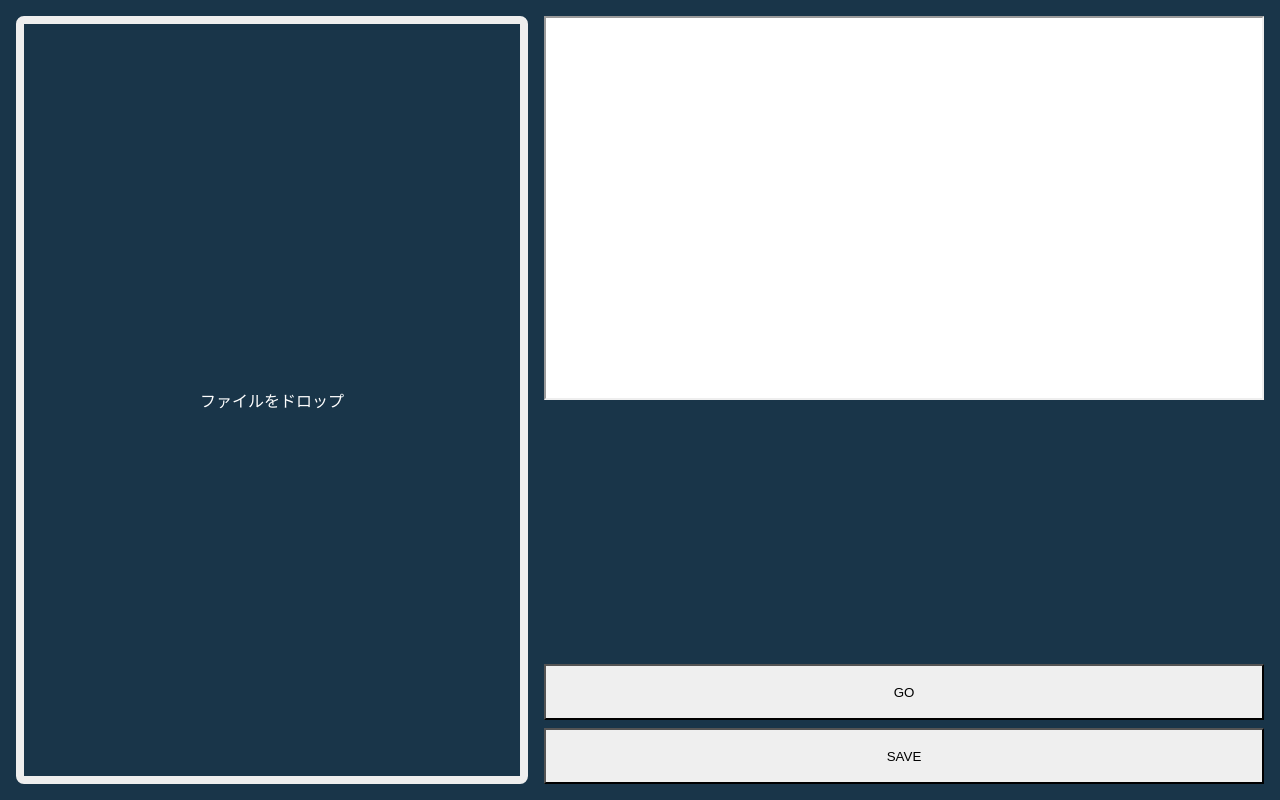
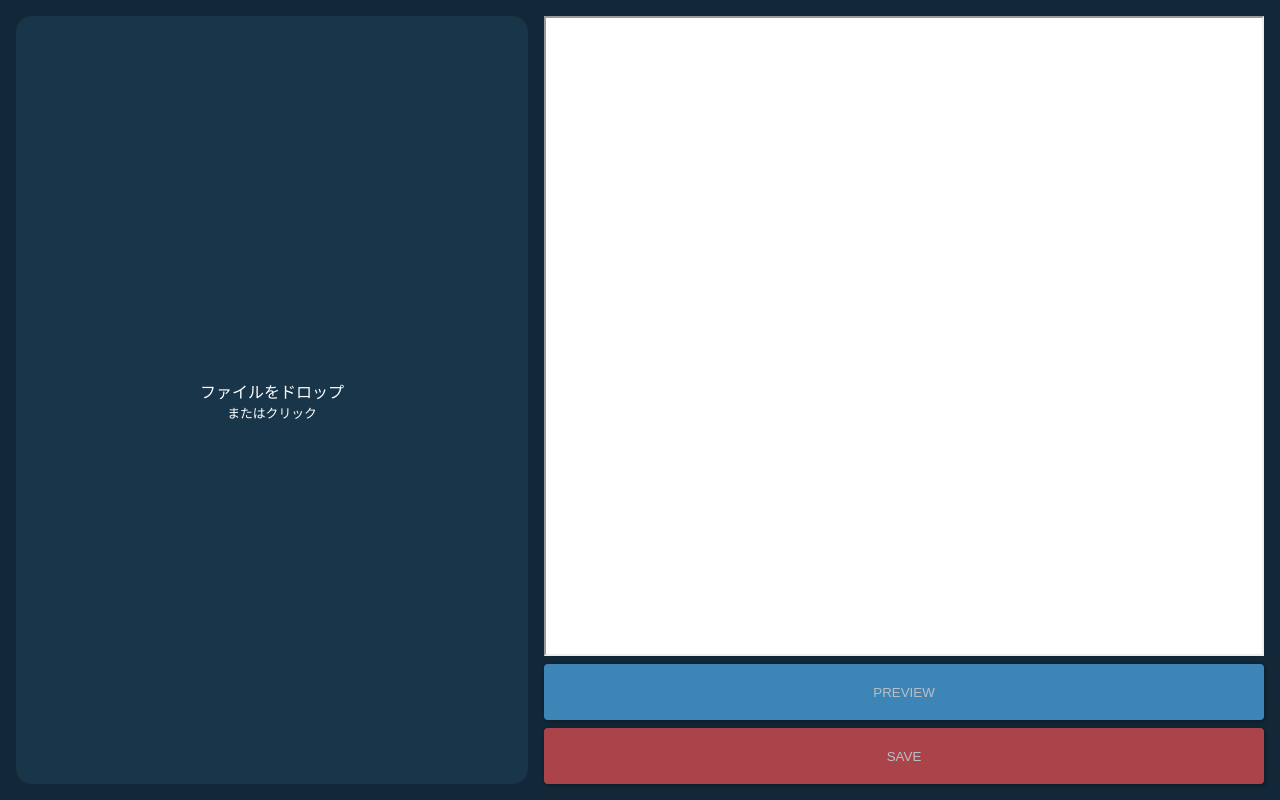
Before and after one commit to hayato0259/adfo, a Flask app: page / in a window 1280 px wide. Run offline with Flask 2, Linux system fonts and the light colour scheme.

Commit message:
デザイン変更

```diff
--- a/static/css/style.css
+++ b/static/css/style.css
@@ -1,7 +1,28 @@
+*::-webkit-scrollbar{
+  width: 8px;
+}
+*::-webkit-scrollbar-track{
+    border-radius: 10px;
+    background: rgba(255, 255, 255, 0);
+    border: none;
+}
+*::-webkit-scrollbar-thumb{
+    box-shadow: inset 0 0 2px #777;
+  background: rgba(0, 0, 0, 0.5);
+  border-radius: 10px;
+  box-shadow: none;
+}
+
 * {
     box-sizing: border-box;
     user-select: none;
+}
 
+button,
+input[type="submit"] {
+    outline: none;
+    background: none;
+    border: none;
 }
 
 ul {
@@ -21,7 +42,7 @@ html {
 body {
     margin: 0;
     height: 100%;
-    background: #193549;
+    background: #122738;
     color: #fff;
 }
 
@@ -34,22 +55,44 @@ body {
 }
 
 .files *,
-label#dd * {
+.drop * {
     -webkit-app-region: no-drag;
 }
 
+.drop {
+    position: relative;
+    width: 100%;
+    max-width: 512px;
+    border: 12px solid #193549;
+    border-radius: 16px;
+    background: #193549;
+    height: 100%;
+    overflow: auto;
+}
+
 label#dd {
-    position: relative;
+    position: absolute;
+    top: 0;
+    bottom: 0;
+    left: 0;
+    right: 0;
+    margin: auto;
     display: block;
     margin: 0 auto;
-    width: 100%;
-    max-width: 512px;
-    border: 8px solid #eeeeee;
-    border-radius: 8px;
-    /* background: #000; */
+    /* border: 8px solid #eeeeee; */
+    transition: 0.4s;
 }
 
-label#dd span {
+label#dd.dragging {
+    opacity: 0.5;
+    /* border-color: red; */
+}
+
+label#dd span.dropHere.hide {
+    display: none;
+}
+
+label#dd span.dropHere {
     position: absolute;
     top: 0;
     bottom: 0;
@@ -59,6 +102,13 @@ label#dd span {
     display: flex;
     justify-content: center;
     align-items: center;
+    flex-direction: column;
+    font-size: 16px;
+}
+
+label#dd span.dropHere > span {
+    position: static;
+    font-size: 0.8em;
 }
 
 input#file {
@@ -84,17 +134,18 @@ input.hide {
 
 .files iframe {
     width: 100%;
-    height: 50%;
+    height: 100%;
     background: #fff;
+    margin-bottom: 8px;
 }
 
-.files form#go,
+.files form#preview,
 .files form#save {
     display: block;
     width: 100%;
 }
 
-.files form#go {
+.files form#preview {
     margin-top: auto;
 }
 
@@ -102,12 +153,83 @@ input.hide {
     margin-top: 8px;
 }
 
-#go input[type="submit"],
+#preview input[type="submit"]:disabled,
+#save input[type="submit"]:disabled {
+    opacity: 0.7;
+}
+
+#preview input[type="submit"],
 #save input[type="submit"] {
     display: flex;
     justify-content: center;
     align-items: center;
     width: 100%;
     height: 56px;
-    appearance: none;
+    border-radius: 4px;
+    box-shadow:1px 1px 4px 0px rgba(0, 0, 0, 0.5);
+    color: #fff;
 }
+
+#preview input[type="submit"]:active,
+#save input[type="submit"]:active {
+    transform: translate(0,1px);
+}
+
+#preview input[type="submit"] {
+    background: #51aded;
+}
+
+#save input[type="submit"] {
+    background: #ed5153;
+}
+
+.fileList.show {
+    display: flex;
+}
+
+.fileList {
+    display: none;
+    justify-content: center;
+    align-items: stretch;
+    flex-direction: column;
+}
+
+.fileList li {
+    position: relative;
+    display: flex;
+    justify-content: space-between;
+    align-items: center;
+    height: 48px;
+    background: #122637;
+    padding: 0 12px;
+    z-index: 10;
+}
+
+.fileList li + li {
+    margin-top: 8px;
+}
+
+.fileList li button.remove {
+    color: #707d87;
+    cursor: pointer;
+}
+
+.fileList li button.remove:hover {
+    color: #fff;
+}
+
+span.add {
+    display: flex;
+    justify-content: center;
+    align-items: center;
+    width: 64px;
+    height: 64px;
+    margin: 12px auto;
+    border-radius: 50%;
+    background: #2aaae2;
+    box-shadow:1px 1px 4px 0px rgba(0, 0, 0, 0.5);
+    color: #fff;
+    font-size: 42px;
+    font-weight: bold;
+    cursor: pointer;
+}
--- a/static/js/main.js
+++ b/static/js/main.js
@@ -1,7 +1,8 @@
-var example1 = new Vue({
+var App = new Vue({
     el: '#app',
     data: {
         files: [],
+        dragging: false,
     },
     delimiters: ['${', '}'],
     methods: {
@@ -20,6 +21,9 @@ var example1 = new Vue({
         },
         clear: function() {
             document.getElementById("file").value = ""
+        },
+        remove: function(n) {
+            this.files.splice(n, 1);
         }
     }
 })
--- a/templates/index.html
+++ b/templates/index.html
@@ -7,28 +7,41 @@
 </head>
 <body>
     <div id="app">
-        <label id="dd">
-            <span>ファイルをドロップ</span>
-            <input type="file" multiple id="file" @dragover="clear" @click="clear" @change="change"/>
-        </label>
+        <div class="drop">
+            <label id="dd" @dragover="dragging=true" @dragleave="dragging=false" :class="{dragging: dragging}" >
+                <span class="dropHere" :class="{hide: files.length}">
+                    ファイルをドロップ
+                    <span>
+                        またはクリック
+                    </span>
+                </span>
+                <input type="file" multiple id="file" @dragover="clear" @click="clear" @change="change"/>
+            </label>
+            <ul class="fileList" :class="{show: files.length}">
+                <li v-for="(file, index) in files">
+                    <span>
+                        ${ file.name }
+                    </span>
+                    <button class="remove" @click="remove(index)">
+                        remove
+                    </button>
+                </li>
+                <span class="add">+</span>
+            </ul>
+        </div>
         <div class="files">
             <iframe src="/result" name="result"></iframe>
-            <ul>
-                <li v-for="file in files">
-                    ${ file.name }  ${ file.content }
-                </li>
-            </ul>
-            <form id="go" action="/result" method="POST" target="result" name="go">
+            <form id="preview" action="/result" method="POST" target="result" name="preview">
                 <template v-for="(file, index) in files">
                     <input class="hide" type="text" :name="index" :value="file.path">
                 </template>
-                <input type="submit" value="GO">
+                <input type="submit" value="PREVIEW" :disabled="!files.length">
             </form>
             <form id="save" action="/save" method="POST" name="save">
                 <template v-for="(file, index) in files">
                     <input class="hide" type="text" :name="index" :value="file.path">
                 </template>
-                <input type="submit" value="SAVE" download="ファイル名.拡張子">
+                <input type="submit" value="SAVE" :disabled="!files.length">
             </form>
         </div>
     </div>
```
Also changed, not shown: main.js (+6 -2 lines).
